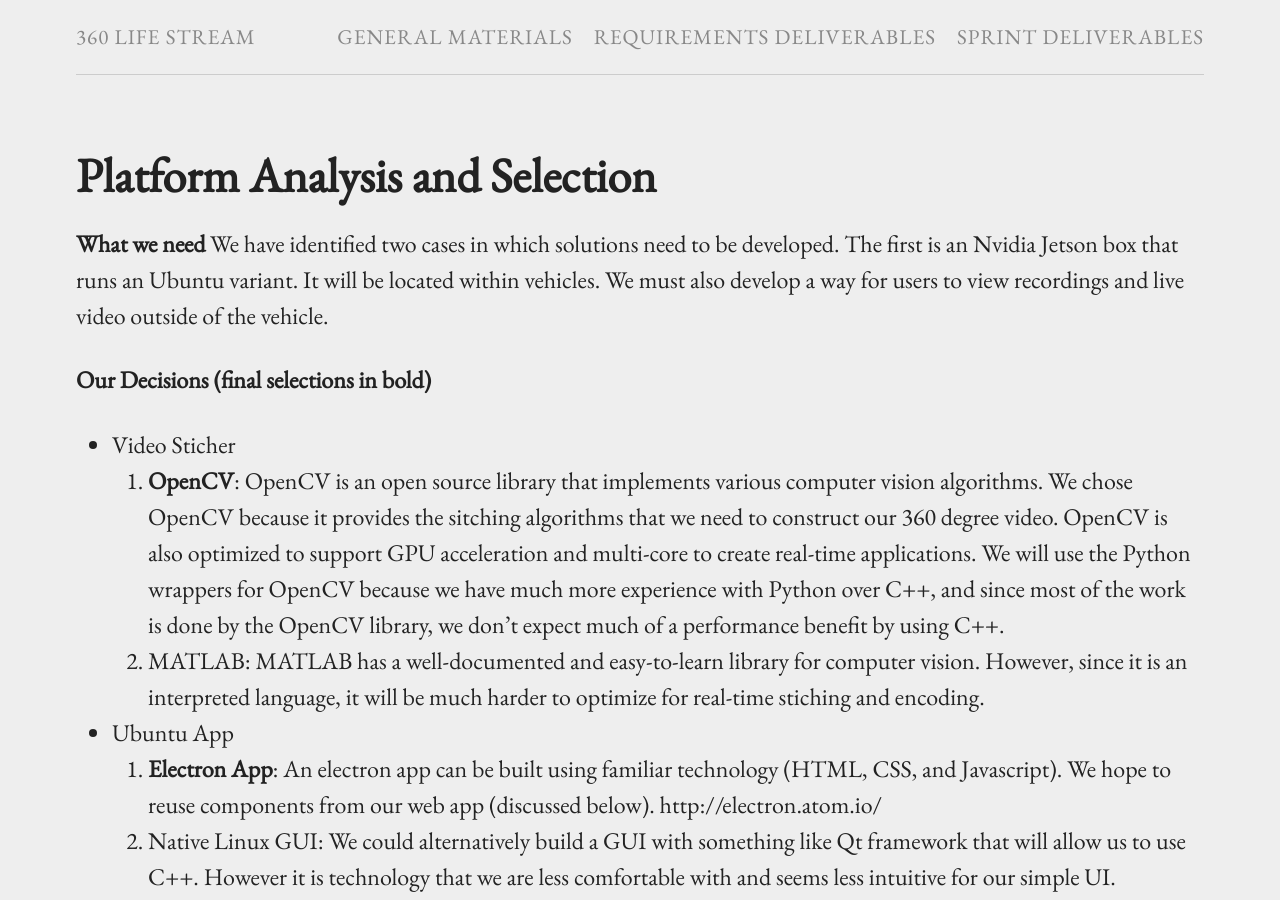
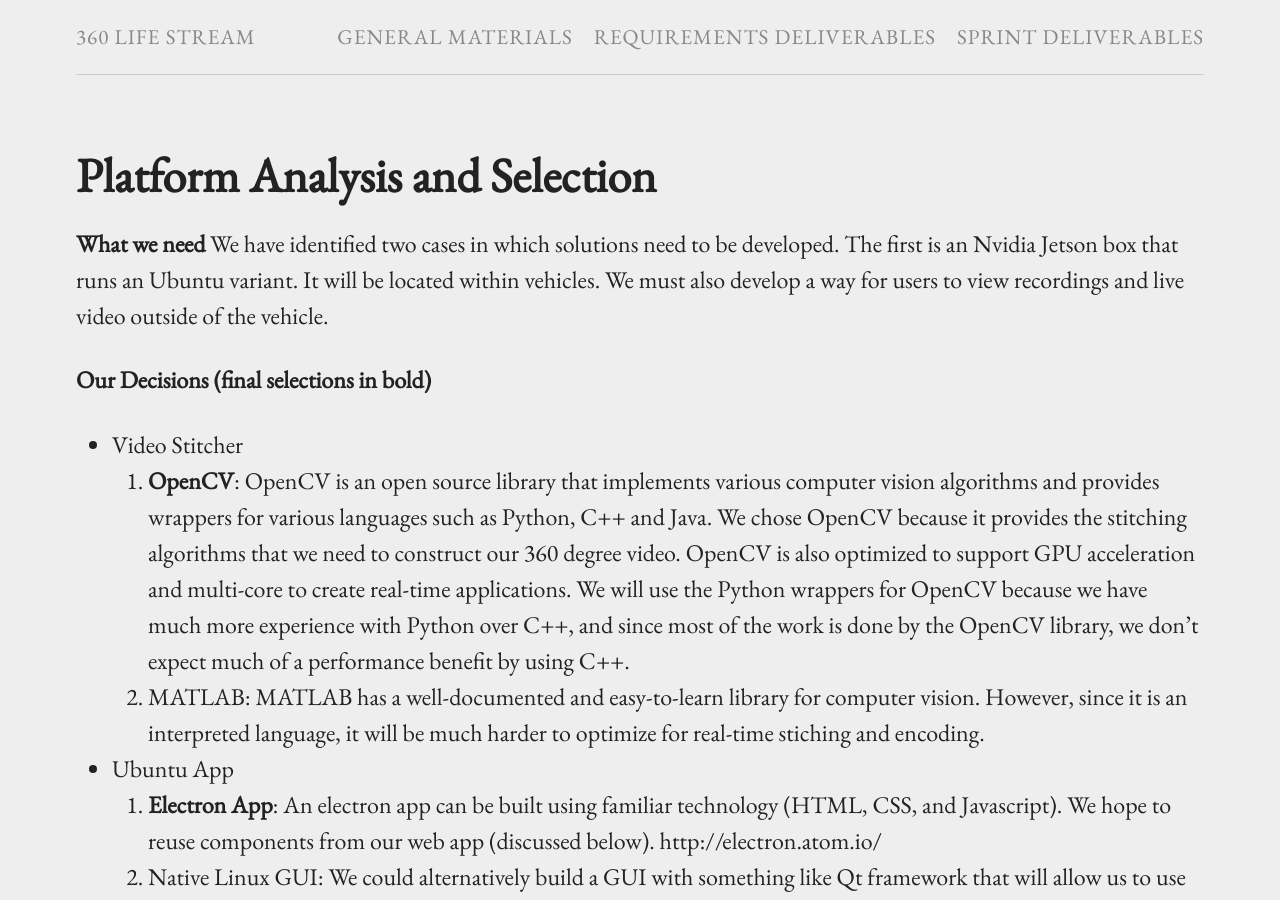
Before and after one commit to 360ls/360ls, a Jekyll site: the page built from _requirements/platform.md, in a window 1280 px wide and 900 px high. Built offline with Jekyll 4.4.1, drawn with Linux system fonts in a browser that asks for light colours.

Commit message:
fix spelling

```diff
--- a/_requirements/platform.md
+++ b/_requirements/platform.md
@@ -10,10 +10,11 @@ develop a way for users to view recordings and live video outside of the vehicle
 
 **Our Decisions (final selections in bold)**
 
-* Video Sticher
+* Video Stitcher
     1. **OpenCV**:
-        OpenCV is an open source library that implements various computer vision algorithms.
-        We chose OpenCV because it provides the sitching algorithms that we need to construct our
+        OpenCV is an open source library that implements various computer vision algorithms and provides
+				wrappers for various languages such as Python, C++ and Java.
+        We chose OpenCV because it provides the stitching algorithms that we need to construct our
         360 degree video. OpenCV is also optimized to support GPU acceleration and multi-core
         to create real-time applications. We will use the Python wrappers for OpenCV because
         we have much more experience with Python over C++, and since most of the work is done
```
